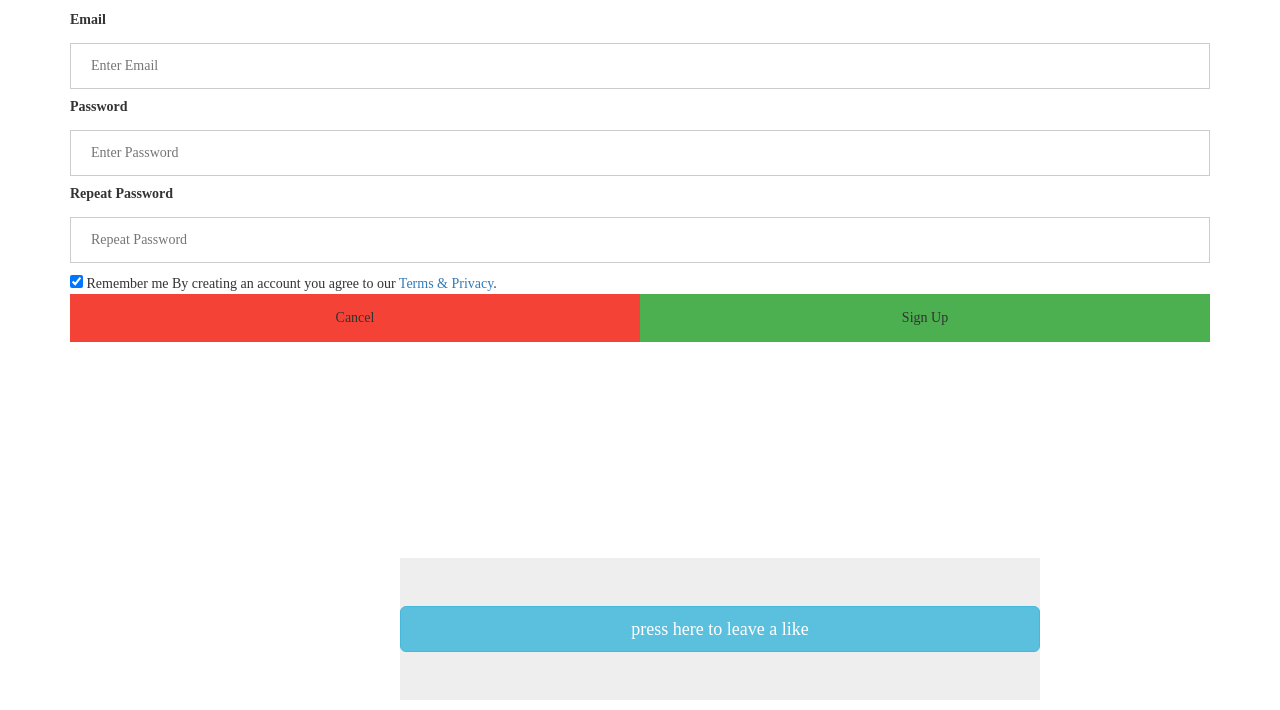
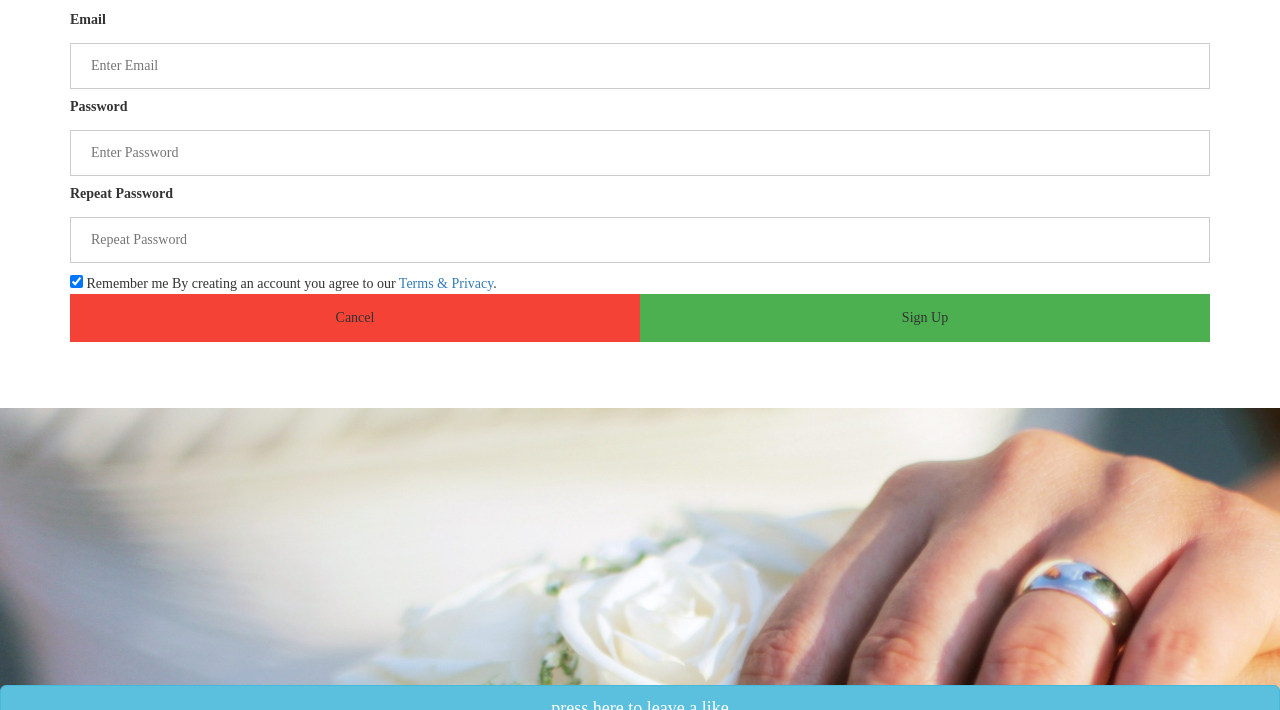
Before and after one commit to Williz4/wedding-planner, a plain HTML site: page contact.html in a window 1280 px wide. Shown: the part 242-952 px from the top of the page. Drawn offline with nearby package versions, Linux system fonts and the light colour scheme; files whose address does not match are found by name; a web font is replaced by a local one.

Commit message:
add change

```diff
--- a/contact.html
+++ b/contact.html
@@ -79,7 +79,7 @@
 
 
 		<form action="/action_page.php">
-  <div class="container">
+  <div class="container" id="go">
     <label><b>Email</b></label>
     <input type="text" placeholder="Enter Email" name="email" required>
 
@@ -98,14 +98,14 @@
   </div>
 </form>
 
-<div class="picture">
-	<div class="jumbotron">
+<div class="con">
+
 
 <!-- Trigger the modal with a button -->
 <button type="button" class="btn btn-info btn-lg" "picture" data-toggle="modal" data-target="#myModal">press here to leave a like</button>
-</div>
-</div>
-<div class="con">
+
+
+
 <div id="myModal" class="modal fade" role="dialog">
   <div class="modal-dialog">
 
@@ -125,7 +125,6 @@
 </div>
   </div>
 </div>
-
 <div class="toi">
 	<h1>locate us:</h1>
 <iframe src="https://www.google.com/maps/embed?pb=!1m18!1m12!1m3!1d3810.3237996530193!2d36.78277437394052!3d-1.300408354339865!2m3!1f0!2f0!3f0!3m2!1i1024!2i768!4f13.1!3m3!1m2!1s0x182f1a6bf7445dc1%3A0x940b62a3c8efde4c!2sMoringa+School!5e0!3m2!1sen!2ske!4v1509962734497" width="800" height="600" frameborder="0" style="border:0" allowfullscreen></iframe>
--- a/contacts.css
+++ b/contacts.css
@@ -549,7 +549,7 @@ button {
   width: 50%;
   text-align: center;
   margin-left: 400px;
-  margin-top: 200px;
+  margin-top: 500px;
 
 }
 
@@ -604,7 +604,13 @@ footer .col-lg-6 p {
 }
 
 .con {
-  background-image: url(../img/5.png);
+  background-image: url(/home/david/Documents/wedding-planner/img/wedding3.jpg);
+  height: 600px;
+  width: 100%;
+  display: flex;
+  align-items: center;
+  justify-content: center;
+  background-attachment: fixed;
 }
 
 .h1{
@@ -613,3 +619,11 @@ footer .col-lg-6 p {
     font-style: italic;
     font-family: cursive;
 }
+
+#go{
+  margin-bottom: 50px;
+}
+
+.btn btn-info btn-lg{
+  padding: 20px;
+}
```
